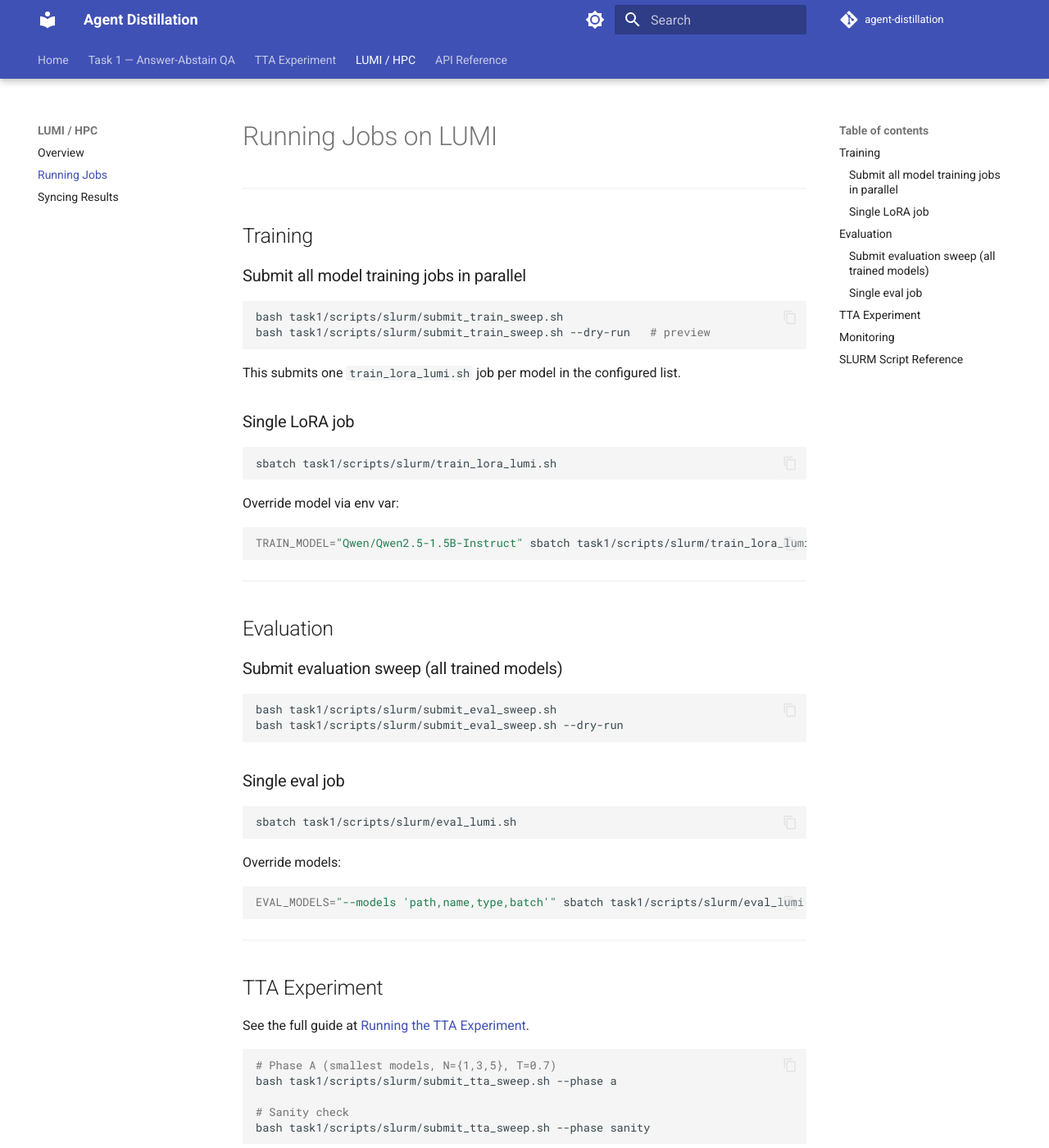
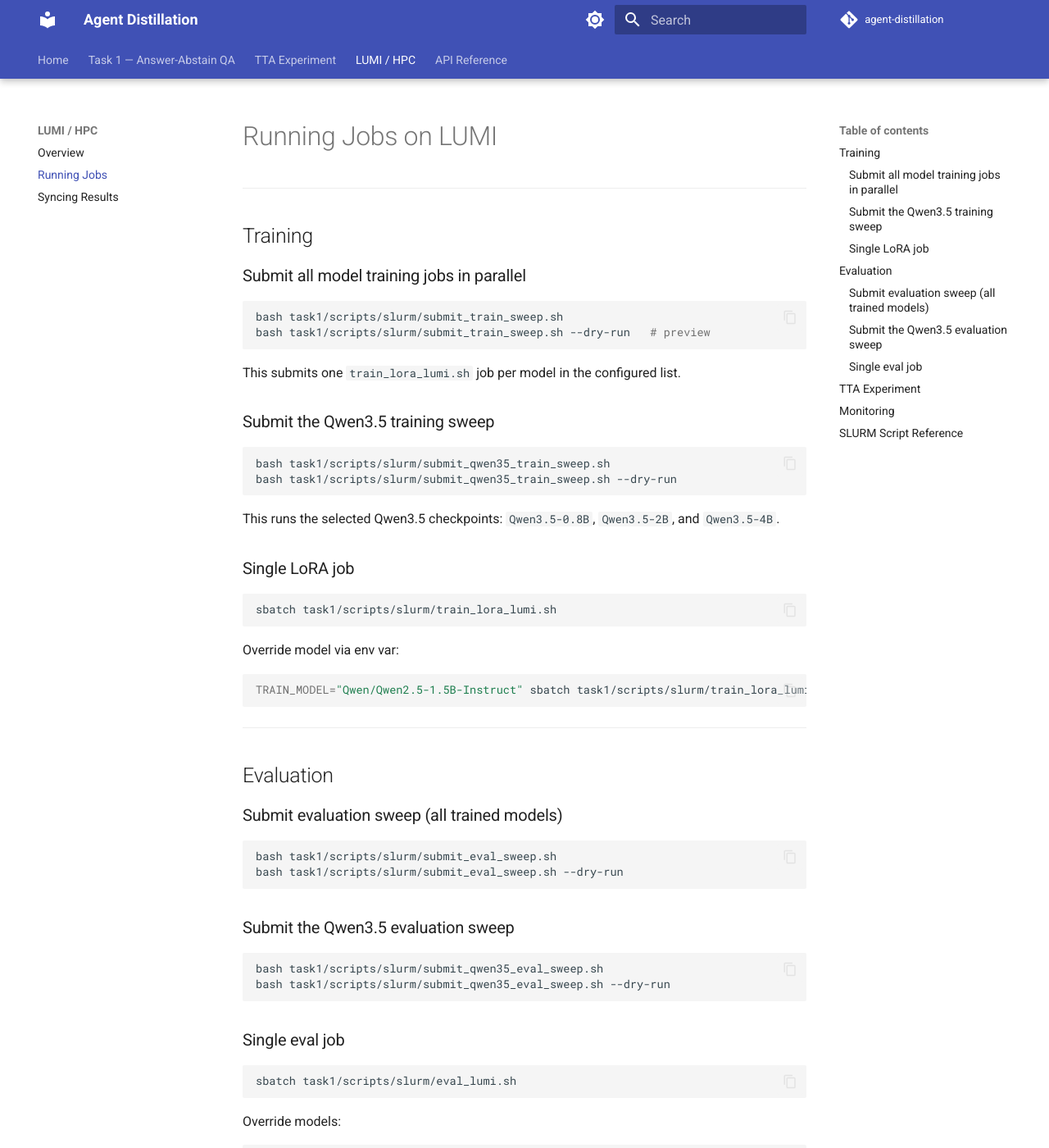
Before and after one commit to David-Ciz/agent-distillation, an MkDocs documentation site: the page built from docs/lumi/running_jobs.md, in a window 1280 px wide and 1400 px high. Shown: the whole window at 82% size. Built offline with MkDocs 1.6.1 and Material for MkDocs 9.7.7, drawn with Linux system fonts in a browser that asks for light colours; comment, search, counter and statistics services are not loaded; some of the changed text lies outside the part shown.

Commit message:
Fixed migration, created scripts to explore qwen3.5

````diff
--- a/docs/lumi/running_jobs.md
+++ b/docs/lumi/running_jobs.md
@@ -12,6 +12,15 @@
 ```
 
 This submits one `train_lora_lumi.sh` job per model in the configured list.
+
+### Submit the Qwen3.5 training sweep
+
+```bash
+bash task1/scripts/slurm/submit_qwen35_train_sweep.sh
+bash task1/scripts/slurm/submit_qwen35_train_sweep.sh --dry-run
+```
+
+This runs the selected Qwen3.5 checkpoints: `Qwen3.5-0.8B`, `Qwen3.5-2B`, and `Qwen3.5-4B`.
 
 ### Single LoRA job
 
@@ -34,6 +43,13 @@
 ```bash
 bash task1/scripts/slurm/submit_eval_sweep.sh
 bash task1/scripts/slurm/submit_eval_sweep.sh --dry-run
+```
+
+### Submit the Qwen3.5 evaluation sweep
+
+```bash
+bash task1/scripts/slurm/submit_qwen35_eval_sweep.sh
+bash task1/scripts/slurm/submit_qwen35_eval_sweep.sh --dry-run
 ```
 
 ### Single eval job
@@ -86,8 +102,10 @@
 | `train_lora_lumi.sh` | Single LoRA training job |
 | `train_full_finetune_lumi.sh` | Single full fine-tune job |
 | `submit_train_sweep.sh` | Submit all training jobs |
+| `submit_qwen35_train_sweep.sh` | Submit the Qwen3.5 LoRA training sweep |
 | `eval_lumi.sh` | Single evaluation job |
 | `submit_eval_sweep.sh` | Submit eval job covering all models |
+| `submit_qwen35_eval_sweep.sh` | Submit the Qwen3.5 evaluation sweep |
 | `tta_lumi.sh` | Single TTA job |
 | `submit_tta_sweep.sh` | Submit one TTA job per model (phases A–D) |
 | `sync_results.sh` | Pull results from LUMI to local machine |
````
Also changed, not shown: plans/PHASE6_NEW_DIRECTIONS.md (+10 -9 lines), 3 other files.
